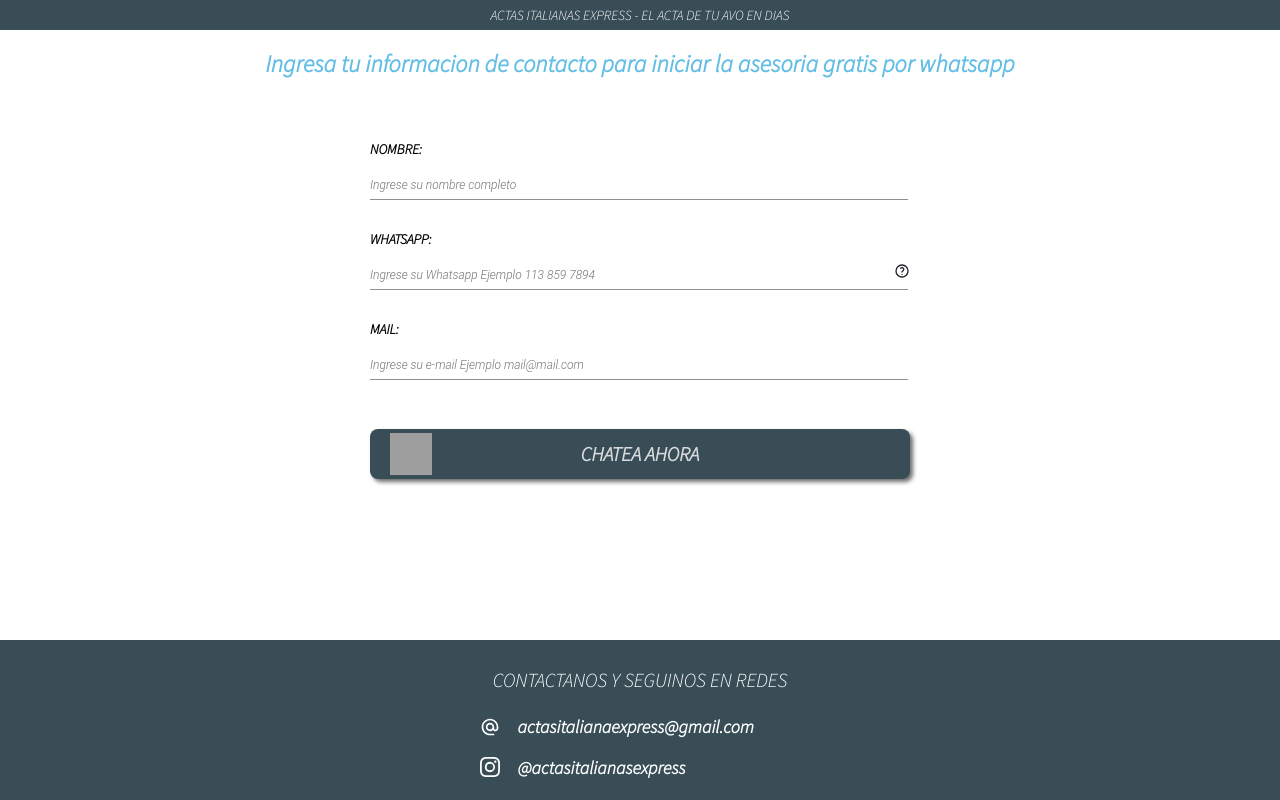
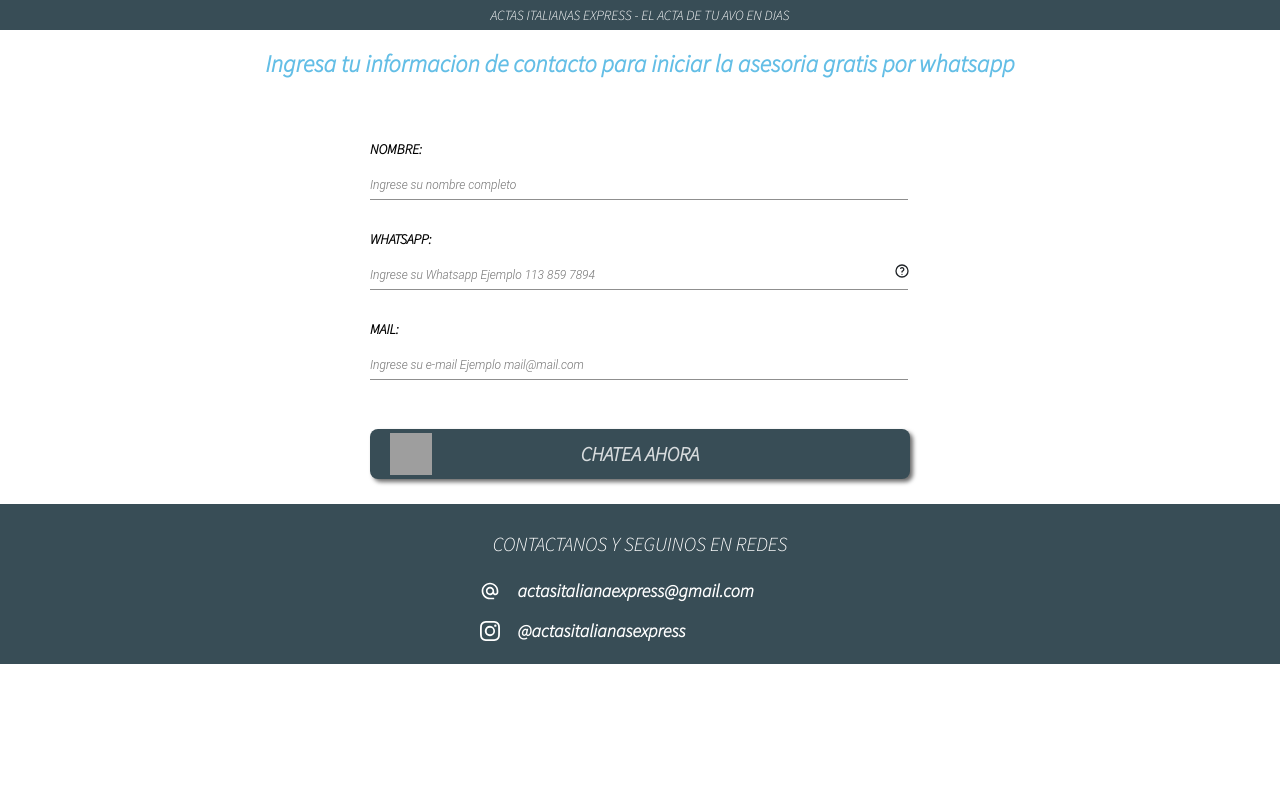
Before and after one commit to estebanaltamura/actas-italianas-express, a React (Create React App) app: page /chatearConUnOperador in a window 1280 px wide. Built offline with nearby package versions, Linux system fonts and the light colour scheme; grey boxes are pictures that could not be loaded.

Commit message:
actualizacion

```diff
--- a/src/components/FormularioWhatsapp/FormularioWhatsapp.js
+++ b/src/components/FormularioWhatsapp/FormularioWhatsapp.js
@@ -1,6 +1,6 @@
 import "./FormularioWhatsapp.css"
 import { FormWhatsapp } from "../Form/FormWhatsapp"
-import { FooterGracias } from "../Footer/FooterGracias"
+import { Footer } from "../Footer/Footer"
 import { Header } from "../Header/Header"
 
 export const FormularioWhatsapp = ()=>{
@@ -11,7 +11,7 @@ export const FormularioWhatsapp = ()=>{
                 <h4 className="chatearPageMessage">Ingresa tu informacion de contacto para iniciar la asesoria gratis por whatsapp</h4>
                 <FormWhatsapp />
             </div>
-            <FooterGracias />
+            <Footer />
         </>
     )
 }
```
